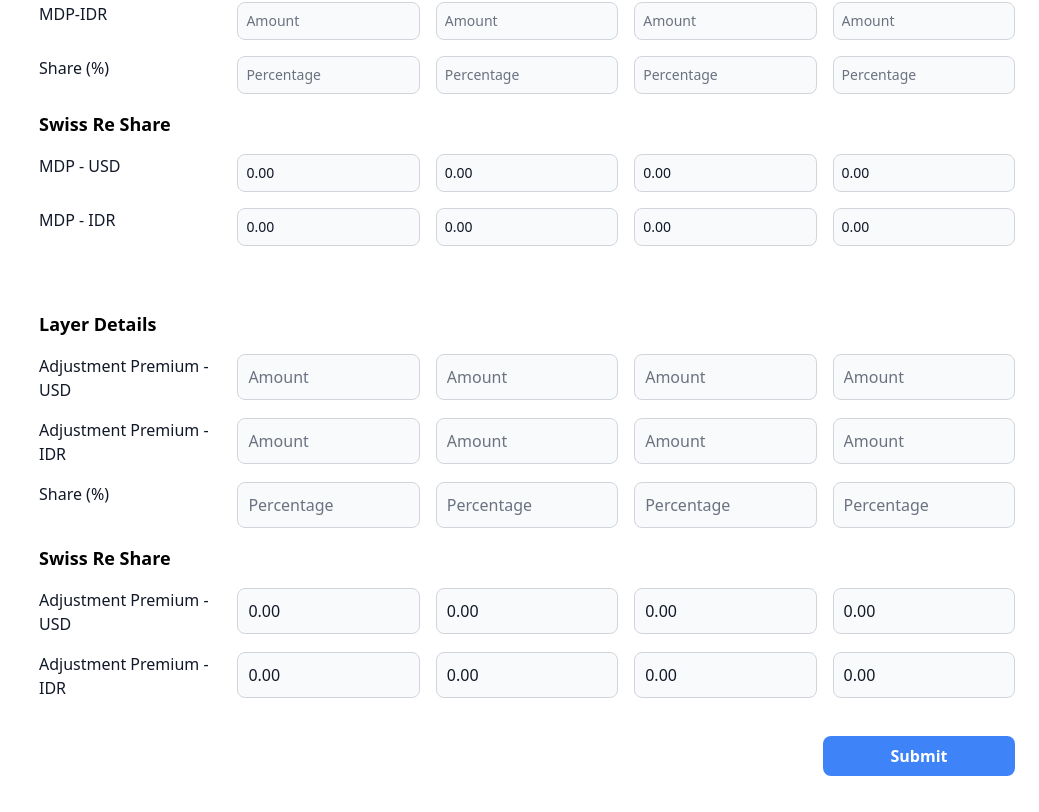
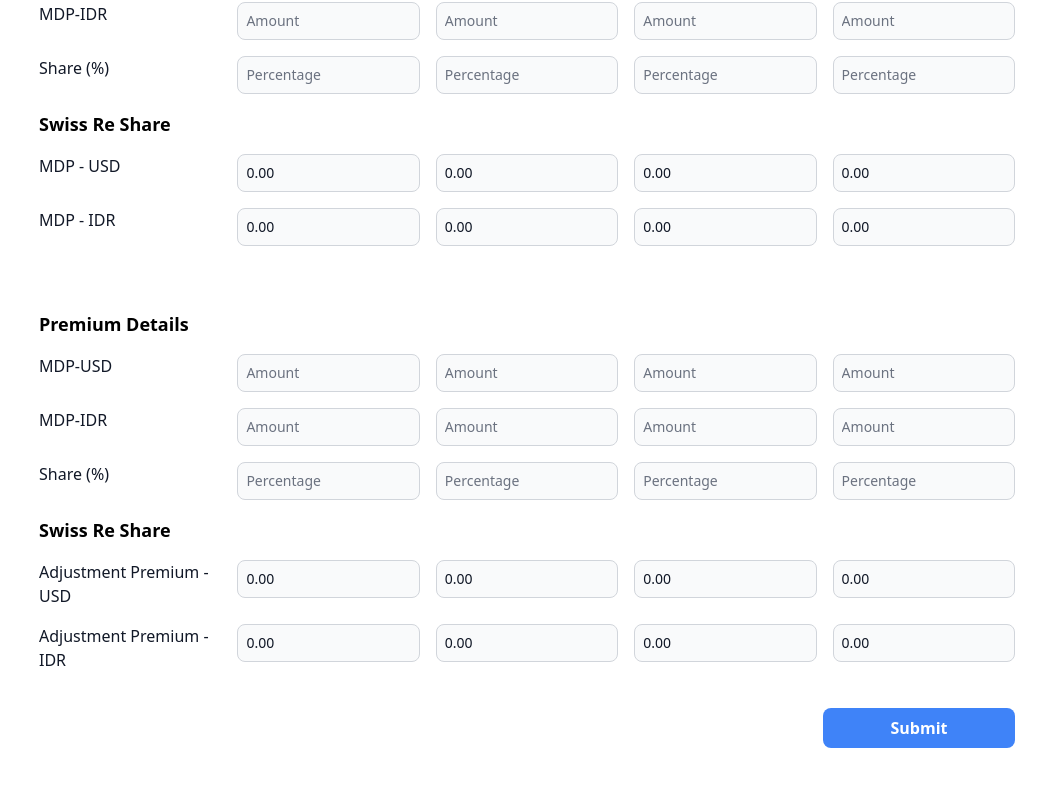
Before and after one commit to danprasetyoo/DeFWEA, a React (Vite) app in the folder frontend/: page /calculator in a window 1280 px wide. Shown: the part 1024-1836 px from the top of the page, without its empty margins (241-1280 px from the left). After the commit the page ends 1808 px from the top, so only its background shows below. Built offline with nearby package versions, Linux system fonts and the light colour scheme.

Commit message:
Checkpoint 1.9 - Recalculate Result LayerDetails & PremiumDetails

```diff
--- a/frontend/src/components/Feature/Calculator/CalculatorInput/CalculatorInput.tsx
+++ b/frontend/src/components/Feature/Calculator/CalculatorInput/CalculatorInput.tsx
@@ -84,7 +84,7 @@ function CalculatorInput() {
                 <br />
                 <LayerDetail formData={formik.values} handleInputChange={handleInputChange} setFieldValue={formik.setFieldValue} />
                 <br />
-                <PremiumDetail formData={formik.values} handleInputChange={handleInputChange} />
+                <PremiumDetail formData={formik.values} handleInputChange={handleInputChange} setFieldValue={formik.setFieldValue} />
 
                 <div className="flex justify-end py-3">
                     <button
--- a/frontend/src/components/Feature/Calculator/LayerDetail/LayerDetail.tsx
+++ b/frontend/src/components/Feature/Calculator/LayerDetail/LayerDetail.tsx
@@ -68,9 +68,8 @@ const LayerDetail: React.FC<LayerDetailProps> = ({ handleInputChange, setFieldVa
         const { id, value } = e.target;
         const validValue = (value || "").replace(/[^0-9.]/g, "");
 
-        // Split the id into path (if nested, e.g., "layerPdma.pdmaDetailUsd")
         const path = id.split(".");
-        const updatedAmounts = JSON.parse(JSON.stringify(amounts)); // Deep copy to trigger re-render
+        const updatedAmounts = JSON.parse(JSON.stringify(amounts));
         updateNestedField(updatedAmounts, path, validValue);
         setAmounts(updatedAmounts);
 
@@ -164,7 +163,7 @@ const LayerDetail: React.FC<LayerDetailProps> = ({ handleInputChange, setFieldVa
         };
 
         setResults(newResults);
-        setFieldValue("results", newResults);
+        setFieldValue("Results Layer", newResults);
     };
 
     useEffect(() => {
--- a/frontend/src/components/Feature/Calculator/PremiumDetail/InputFields.tsx
+++ b/frontend/src/components/Feature/Calculator/PremiumDetail/InputFields.tsx
@@ -2,24 +2,23 @@ import React from "react";
 
 interface InputFieldsProps {
     id: string;
-    name: string;
     placeholder: string;
     value: string;
     onChange?: (e: React.ChangeEvent<HTMLInputElement>) => void;
     readonly?: boolean;
 }
 
-const InputFields: React.FC<InputFieldsProps> = ({ id, name, placeholder, value, onChange, readonly }) => {
+const InputFields: React.FC<InputFieldsProps> = ({ id, placeholder, value, onChange, readonly }) => {
     return (
         <input
             type="text"
             id={id}
-            name={name}
             placeholder={placeholder}
             value={value}
             onChange={onChange}
             readOnly={readonly}
-            className="bg-gray-50 border border-gray-300 text-gray-900 text-md rounded-lg focus:ring-blue-500 focus:border-blue-500 block w-full p-2.5 dark:bg-gray-700 dark:border-gray-600 dark:placeholder-gray-400 dark:text-white dark:focus:ring-blue-500 dark:focus:border-blue-500"
+            className={`bg-gray-50 border border-gray-300 text-gray-900 text-sm rounded-lg p-2 w-full ${readonly ? "bg-gray-200 cursor-not-allowed" : ""
+                }`}
         />
     );
 };
--- a/frontend/src/components/Feature/Calculator/PremiumDetail/InputGroup.tsx
+++ b/frontend/src/components/Feature/Calculator/PremiumDetail/InputGroup.tsx
@@ -5,11 +5,10 @@ interface InputGroupProps {
     label: string;
     inputs: {
         id: string;
-        name: string;
         placeholder: string;
         value: string;
+        onChange?: (e: React.ChangeEvent<HTMLInputElement>) => void;
         readonly?: boolean;
-        onChange?: (e: React.ChangeEvent<HTMLInputElement>) => void;
     }[];
 }
 
@@ -17,7 +16,7 @@ const InputGroup: React.FC<InputGroupProps> = ({ label, inputs }) => {
     return (
         <div className="grid grid-cols-5 gap-4 mb-4">
             <div>
-                <label className="block text-md font-medium text-gray-900 dark:text-white">{label}</label>
+                <label className="block text-md font-medium text-gray-900">{label}</label>
             </div>
             {inputs.map((input) => (
                 <div key={input.id}>
--- a/frontend/src/components/Feature/Calculator/PremiumDetail/PremiumDetail.tsx
+++ b/frontend/src/components/Feature/Calculator/PremiumDetail/PremiumDetail.tsx
@@ -1,53 +1,89 @@
 import React, { useState, useEffect } from "react";
 import InputGroup from "./InputGroup";
 
-interface PremiumDetailProps {
+type PremiumDetailProps = {
     formData: any;
     handleInputChange: (e: React.ChangeEvent<HTMLInputElement>) => void;
-}
+    setFieldValue: (field: string, value: any) => void;
+};
 
-const PremiumDetail: React.FC<PremiumDetailProps> = ({ handleInputChange }) => {
+const PremiumDetail: React.FC<PremiumDetailProps> = ({ handleInputChange, setFieldValue }) => {
     const [amounts, setAmounts] = useState({
+        inputPremium: {
+            premiumPdma: {
                 pdmaPremiumUsd: "",
                 pdmaPremiumIdr: "",
                 pdmaPremiumShare: "",
+            },
+            premiumMa: {
                 maPremiumUsd: "",
                 maPremiumIdr: "",
                 maPremiumShare: "",
+            },
+            premiumAv: {
                 avPremiumUsd: "",
                 avPremiumIdr: "",
                 avPremiumShare: "",
+            },
+            premiumLiability: {
                 liabilityPremiumUsd: "",
                 liabilityPremiumIdr: "",
                 liabilityPremiumShare: "",
+            },
+        },
     });
 
     const [results, setResults] = useState({
-        pdmaSharePremiumUsd: 0,
-        pdmaSharePremiumIdr: 0,
-        maSharePremiumUsd: 0,
-        maSharePremiumIdr: 0,
-        avSharePremiumUsd: 0,
-        avSharePremiumIdr: 0,
-        liabilitySharePremiumUsd: 0,
-        liabilitySharePremiumIdr: 0,
+        inputShare: {
+            sharePdma: {
+                pdmaSharePremiumUsd: "",
+                pdmaSharePremiumIdr: "",
+            },
+            shareMa: {
+                maSharePremiumUsd: "",
+                maSharePremiumIdr: "",
+            },
+            shareAv: {
+                avSharePremiumUsd: "",
+                avSharePremiumIdr: "",
+            },
+            shareLiability: {
+                liabilitySharePremiumUsd: "",
+                liabilitySharePremiumIdr: "",
+            },
+        },
     });
+
+    const updateNestedField = (obj: any, path: string[], value: any) => {
+        const [key, ...rest] = path;
+        if (!rest.length) {
+            obj[key] = value;
+            return;
+        }
+        if (!obj[key]) obj[key] = {};
+        updateNestedField(obj[key], rest, value);
+    };
 
     const handleLocalInputChange = (e: React.ChangeEvent<HTMLInputElement>) => {
         const { id, value } = e.target;
-        const validValue = value.replace(/[^0-9.]/g, "");
+        const validValue = (value || "").replace(/[^0-9.]/g, "");
 
-        setAmounts((prev) => ({
-            ...prev,
-            [id]: validValue,
-        }));
+        const path = id.split(".");
+        const updatedAmounts = JSON.parse(JSON.stringify(amounts));
+        updateNestedField(updatedAmounts, path, validValue);
+        setAmounts(updatedAmounts);
 
-        handleInputChange(e);
+        handleInputChange({
+            target: {
+                id,
+                value: validValue,
+            },
+        } as React.ChangeEvent<HTMLInputElement>);
     };
 
     const handlePercentageChange = (e: React.ChangeEvent<HTMLInputElement>, id: string) => {
         const { value } = e.target;
-        let numericValue = value.replace("%", "");
+        const numericValue = (value || "").replace("%", "");
         let validValue = numericValue;
 
         if (/^\d*\.?\d+$/.test(numericValue)) {
@@ -58,10 +94,10 @@ const PremiumDetail: React.FC<PremiumDetailProps> = ({ handleInputChange }) => {
             }
         }
 
-        setAmounts((prevAmounts) => ({
-            ...prevAmounts,
-            [id]: validValue,
-        }));
+        const path = id.split(".");
+        const updatedAmounts = JSON.parse(JSON.stringify(amounts));
+        updateNestedField(updatedAmounts, path, validValue);
+        setAmounts(updatedAmounts);
 
         handleInputChange({
             target: {
@@ -73,7 +109,7 @@ const PremiumDetail: React.FC<PremiumDetailProps> = ({ handleInputChange }) => {
 
     const recalculateResults = (updatedAmounts: any) => {
         const parsePercentage = (percentage: string) =>
-            parseFloat(percentage.replace("%", "").trim() || "0") / 100;
+            parseFloat((percentage || "").replace("%", "").trim() || "0") / 100;
 
         const calculateShare = (amount: string, share: string) => {
             const numericAmount = parseFloat(amount || "0");
@@ -81,48 +117,90 @@ const PremiumDetail: React.FC<PremiumDetailProps> = ({ handleInputChange }) => {
             return numericAmount * numericShare;
         };
 
-        setResults({
-            pdmaSharePremiumUsd: calculateShare(updatedAmounts.pdmaPremiumUsd, updatedAmounts.pdmaPremiumShare),
-            pdmaSharePremiumIdr: calculateShare(updatedAmounts.pdmaPremiumIdr, updatedAmounts.pdmaPremiumShare),
-            maSharePremiumUsd: calculateShare(updatedAmounts.maPremiumUsd, updatedAmounts.maPremiumShare),
-            maSharePremiumIdr: calculateShare(updatedAmounts.maPremiumIdr, updatedAmounts.maPremiumShare),
-            avSharePremiumUsd: calculateShare(updatedAmounts.avPremiumUsd, updatedAmounts.avPremiumShare),
-            avSharePremiumIdr: calculateShare(updatedAmounts.avPremiumIdr, updatedAmounts.avPremiumShare),
-            liabilitySharePremiumUsd: calculateShare(updatedAmounts.liabilityPremiumUsd, updatedAmounts.liabilityPremiumShare),
-            liabilitySharePremiumIdr: calculateShare(updatedAmounts.liabilityPremiumIdr, updatedAmounts.liabilityPremiumShare),
-        });
+        const newResults = {
+            inputShare: {
+                sharePdma: {
+                    pdmaSharePremiumUsd: calculateShare(
+                        updatedAmounts.inputPremium.premiumPdma.pdmaPremiumUsd,
+                        updatedAmounts.inputPremium.premiumPdma.pdmaPremiumShare
+                    ).toFixed(2),
+                    pdmaSharePremiumIdr: calculateShare(
+                        updatedAmounts.inputPremium.premiumPdma.pdmaPremiumIdr,
+                        updatedAmounts.inputPremium.premiumPdma.pdmaPremiumShare
+                    ).toFixed(2),
+                },
+                shareMa: {
+                    maSharePremiumUsd: calculateShare(
+                        updatedAmounts.inputPremium.premiumMa.maPremiumUsd,
+                        updatedAmounts.inputPremium.premiumMa.maPremiumShare
+                    ).toFixed(2),
+                    maSharePremiumIdr: calculateShare(
+                        updatedAmounts.inputPremium.premiumMa.maPremiumIdr,
+                        updatedAmounts.inputPremium.premiumMa.maPremiumShare
+                    ).toFixed(2),
+                },
+                shareAv: {
+                    avSharePremiumUsd: calculateShare(
+                        updatedAmounts.inputPremium.premiumAv.avPremiumUsd,
+                        updatedAmounts.inputPremium.premiumAv.avPremiumShare
+                    ).toFixed(2),
+                    avSharePremiumIdr: calculateShare(
+                        updatedAmounts.inputPremium.premiumAv.avPremiumIdr,
+                        updatedAmounts.inputPremium.premiumAv.avPremiumShare
+                    ).toFixed(2),
+                },
+                shareLiability: {
+                    liabilitySharePremiumUsd: calculateShare(
+                        updatedAmounts.inputPremium.premiumLiability.liabilityPremiumUsd,
+                        updatedAmounts.inputPremium.premiumLiability.liabilityPremiumShare
+                    ).toFixed(2),
+                    liabilitySharePremiumIdr: calculateShare(
+                        updatedAmounts.inputPremium.premiumLiability.liabilityPremiumIdr,
+                        updatedAmounts.inputPremium.premiumLiability.liabilityPremiumShare
+                    ).toFixed(2),
+                },
+            },
+        };
+        setResults(newResults);
+        setFieldValue("Result Premium", newResults);
     };
 
     useEffect(() => {
         recalculateResults(amounts);
     }, [amounts]);
+    type InputType = {
+        id: string;
+        placeholder: string;
+        value: string;
+        onChange?: (e: React.ChangeEvent<HTMLInputElement>) => void;
+    };
 
-    const rows = [
+    const rows: { label: string; inputs: InputType[] }[] = [
         {
-            label: "Adjustment Premium - USD",
+            label: "MDP-USD",
             inputs: [
-                { id: "pdmaPremiumUsd", name: "pdmaPremiumUsd", placeholder: "Amount", value: amounts.pdmaPremiumUsd },
-                { id: "maPremiumUsd", name: "maPremiumUsd", placeholder: "Amount", value: amounts.maPremiumUsd },
-                { id: "avPremiumUsd", name: "avPremiumUsd", placeholder: "Amount", value: amounts.avPremiumUsd },
-                { id: "liabilityPremiumUsd", name: "liabilityPremiumUsd", placeholder: "Amount", value: amounts.liabilityPremiumUsd },
+                { id: "inputPremium.premiumPdma.pdmaPremiumUsd", placeholder: "Amount", value: amounts.inputPremium.premiumPdma.pdmaPremiumUsd },
+                { id: "inputPremium.premiumMa.maPremiumUsd", placeholder: "Amount", value: amounts.inputPremium.premiumMa.maPremiumUsd },
+                { id: "inputPremium.premiumAv.avPremiumUsd", placeholder: "Amount", value: amounts.inputPremium.premiumAv.avPremiumUsd },
+                { id: "inputPremium.premiumLiability.liabilityPremiumUsd", placeholder: "Amount", value: amounts.inputPremium.premiumLiability.liabilityPremiumUsd },
             ],
         },
         {
-            label: "Adjustment Premium - IDR",
+            label: "MDP-IDR",
             inputs: [
-                { id: "pdmaPremiumIdr", name: "pdmaPremiumIdr", placeholder: "Amount", value: amounts.pdmaPremiumIdr },
-                { id: "maPremiumIdr", name: "maPremiumIdr", placeholder: "Amount", value: amounts.maPremiumIdr },
-                { id: "avPremiumIdr", name: "avPremiumIdr", placeholder: "Amount", value: amounts.avPremiumIdr },
-                { id: "liabilityPremiumIdr", name: "liabilityPremiumIdr", placeholder: "Amount", value: amounts.liabilityPremiumIdr },
+                { id: "inputPremium.premiumPdma.pdmaPremiumIdr", placeholder: "Amount", value: amounts.inputPremium.premiumPdma.pdmaPremiumIdr },
+                { id: "inputPremium.premiumMa.maPremiumIdr", placeholder: "Amount", value: amounts.inputPremium.premiumMa.maPremiumIdr },
+                { id: "inputPremium.premiumAv.avPremiumIdr", placeholder: "Amount", value: amounts.inputPremium.premiumAv.avPremiumIdr },
+                { id: "inputPremium.premiumLiability.liabilityPremiumIdr", placeholder: "Amount", value: amounts.inputPremium.premiumLiability.liabilityPremiumIdr },
             ],
         },
         {
             label: "Share (%)",
             inputs: [
-                { id: "pdmaPremiumShare", name: "pdmaPremiumShare", placeholder: "Percentage", value: amounts.pdmaPremiumShare, onChange: (e: React.ChangeEvent<HTMLInputElement>) => handlePercentageChange(e, "pdmaPremiumShare") },
-                { id: "maPremiumShare", name: "maPremiumShare", placeholder: "Percentage", value: amounts.maPremiumShare, onChange: (e: React.ChangeEvent<HTMLInputElement>) => handlePercentageChange(e, "maPremiumShare") },
-                { id: "avPremiumShare", name: "avPremiumShare", placeholder: "Percentage", value: amounts.avPremiumShare, onChange: (e: React.ChangeEvent<HTMLInputElement>) => handlePercentageChange(e, "avPremiumShare") },
-                { id: "liabilityPremiumShare", name: "liabilityPremiumShare", placeholder: "Percentage", value: amounts.liabilityPremiumShare, onChange: (e: React.ChangeEvent<HTMLInputElement>) => handlePercentageChange(e, "liabilityPremiumShare") },
+                { id: "inputPremium.premiumPdma.pdmaPremiumShare", placeholder: "Percentage", value: amounts.inputPremium.premiumPdma.pdmaPremiumShare, onChange: (e: React.ChangeEvent<HTMLInputElement>) => handlePercentageChange(e, "inputPremium.premiumPdma.pdmaPremiumShare") },
+                { id: "inputPremium.premiumMa.maPremiumShare", placeholder: "Percentage", value: amounts.inputPremium.premiumMa.maPremiumShare, onChange: (e: React.ChangeEvent<HTMLInputElement>) => handlePercentageChange(e, "inputPremium.premiumMa.maPremiumShare") },
+                { id: "inputPremium.premiumAv.avPremiumShare", placeholder: "Percentage", value: amounts.inputPremium.premiumAv.avPremiumShare, onChange: (e: React.ChangeEvent<HTMLInputElement>) => handlePercentageChange(e, "inputPremium.premiumAv.avPremiumShare") },
+                { id: "inputPremium.premiumLiability.liabilityPremiumShare", placeholder: "Percentage", value: amounts.inputPremium.premiumLiability.liabilityPremiumShare, onChange: (e: React.ChangeEvent<HTMLInputElement>) => handlePercentageChange(e, "inputPremium.premiumLiability.liabilityPremiumShare") },
             ],
         },
     ];
@@ -131,33 +209,33 @@ const PremiumDetail: React.FC<PremiumDetailProps> = ({ handleInputChange }) => {
         {
             label: "Adjustment Premium - USD",
             inputs: [
-                { id: "pdmaSharePremiumUsd", name: "pdmaSharePremiumUsd", value: results.pdmaSharePremiumUsd.toFixed(2) },
-                { id: "maSharePremiumUsd", name: "maSharePremiumUsd", value: results.maSharePremiumUsd.toFixed(2) },
-                { id: "avSharePremiumUsd", name: "avSharePremiumUsd", value: results.avSharePremiumUsd.toFixed(2) },
-                { id: "liabilitySharePremiumUsd", name: "liabilitySharePremiumUsd", value: results.liabilitySharePremiumUsd.toFixed(2) },
+                { id: "pdmaSharePremiumUsd", value: results.inputShare.sharePdma.pdmaSharePremiumUsd, readonly: true, placeholder: "" },
+                { id: "maSharePremiumUsd", value: results.inputShare.shareMa.maSharePremiumUsd, readonly: true, placeholder: "" },
+                { id: "avSharePremiumUsd", value: results.inputShare.shareAv.avSharePremiumUsd, readonly: true, placeholder: "" },
+                { id: "liabilitySharePremiumUsd", value: results.inputShare.shareLiability.liabilitySharePremiumUsd, readonly: true, placeholder: "" },
             ],
         },
         {
             label: "Adjustment Premium - IDR",
             inputs: [
-                { id: "pdmaSharePremiumIdr", name: "pdmaSharePremiumIdr", value: results.pdmaSharePremiumIdr.toFixed(2) },
-                { id: "maSharePremiumIdr", name: "maSharePremiumIdr", value: results.maSharePremiumIdr.toFixed(2) },
-                { id: "avSharePremiumIdr", name: "avSharePremiumIdr", value: results.avSharePremiumIdr.toFixed(2) },
-                { id: "liabilitySharePremiumIdr", name: "liabilitySharePremiumIdr", value: results.liabilitySharePremiumIdr.toFixed(2) },
+                { id: "pdmaSharePremiumIdr", value: results.inputShare.sharePdma.pdmaSharePremiumIdr, readonly: true, placeholder: "" },
+                { id: "maSharePremiumIdr", value: results.inputShare.shareMa.maSharePremiumIdr, readonly: true, placeholder: "" },
+                { id: "avSharePremiumIdr", value: results.inputShare.shareAv.avSharePremiumIdr, readonly: true, placeholder: "" },
+                { id: "liabilitySharePremiumIdr", value: results.inputShare.shareLiability.liabilitySharePremiumIdr, readonly: true, placeholder: "" },
             ],
         },
     ];
 
     return (
         <div>
-            <h1 className="text-lg font-bold mb-4">Layer Details</h1>
+            <h1 className="text-lg font-bold mb-4">Premium Details</h1>
             {rows.map((row) => (
                 <InputGroup
                     key={row.label}
                     label={row.label}
                     inputs={row.inputs.map((input) => ({
                         ...input,
-                        onChange: 'onChange' in input ? input.onChange : handleLocalInputChange,
+                        onChange: input.onChange || handleLocalInputChange,
                     }))}
                 />
             ))}
@@ -166,11 +244,7 @@ const PremiumDetail: React.FC<PremiumDetailProps> = ({ handleInputChange }) => {
                 <InputGroup
                     key={row.label}
                     label={row.label}
-                    inputs={row.inputs.map((input) => ({
-                        ...input,
-                        readonly: true,
-                        placeholder: "",
-                    }))}
+                    inputs={row.inputs}
                 />
             ))}
         </div>
```
Lines whose indentation alone changed are shown as unchanged.
